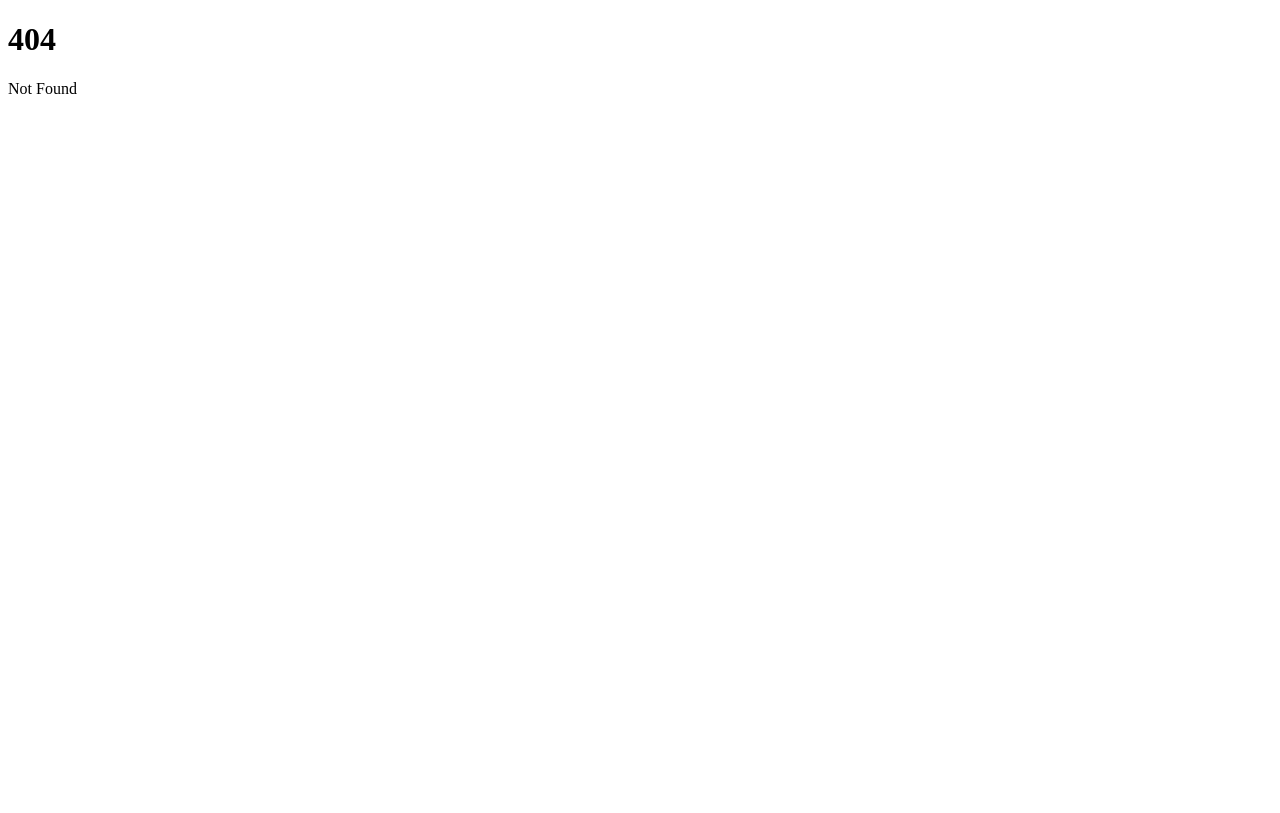
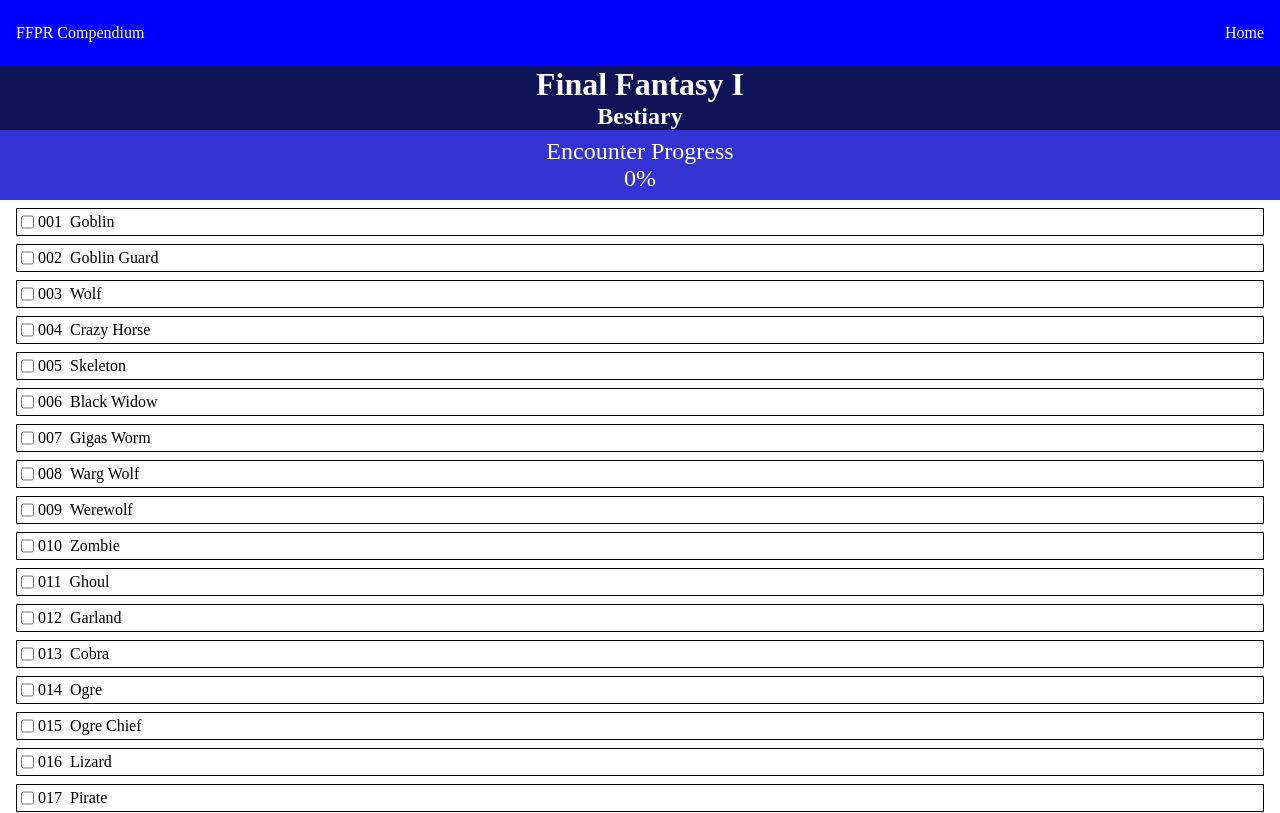
Before and after one commit to dan-collins-dev/ffpr-bestiaries, a SvelteKit app: page /ff1/bestiary in a window 1280 px wide. Before the commit this address had no page. Shown: the top 813 px of the page. Built offline with nearby package versions, Linux system fonts and the light colour scheme.

Commit message:
routing for ff1 content updated

```diff
--- /dev/null
+++ b/src/routes/+layout.svelte
@@ -0,0 +1,48 @@
+<script>
+	import '../app.css';
+</script>
+
+
+<header>
+	<p>FFPR Compendium</p>
+	<nav>
+		<ul>
+			<li><a href="/">Home</a></li>
+	</nav>
+</header>
+
+
+<style>
+	header {
+		background-color: blue;
+		color: white;
+		display: flex;
+		padding: 1rem .5rem;
+	}
+
+    ul {
+        display: flex;
+    }
+
+	p {
+		font-size: 1rem;
+        padding: .5rem;
+	}
+
+	nav {
+		margin-left: auto;
+	}
+
+	li {
+		list-style: none;
+        padding: .5rem;
+	}
+
+	a {
+		color: white;
+		text-decoration: none;
+
+	}
+</style>
+
+<slot />
--- a/src/routes/+page.svelte
+++ b/src/routes/+page.svelte
@@ -1,68 +1,5 @@
-<script>
-	import { onMount } from 'svelte';
-	import '../app.css';
-	import EncounterTotal from '../components/EncounterTotal.svelte';
-	import Entry from '../components/Entry.svelte';
-	import bestiary from '../data/ff1/bestiary.json';
-	let large = '.large';
-	let small = '.small';
-	let ls = JSON.stringify(bestiary);
-	let bJson = JSON.parse(ls)
-	let encounteredMonsters = 0
-	onMount(() => {
-		console.log("Page is in onMount")
-		if (localStorage.getItem('entries') === null) {
-			localStorage.setItem('entries', ls);
-		} else {
-			// console.log('Entries found');
-			bJson = JSON.parse(localStorage.getItem("entries"))
-		}
-	});
-
-	const handleEntryUpdate = (e) => {
-		console.log(e.detail.idx);
-		console.log(bJson[e.detail.idx])
-		bJson[e.detail.idx].encountered = !bJson[e.detail.idx].encountered
-		localStorage.setItem("entries", JSON.stringify(bJson))
-	};
-
-	const say = (e) => {
-		console.log(e.target)
-	}
-
-
-</script>
-
-<p class:large>Final Fantasy I</p>
-<p class:small>Bestiary</p>
-<EncounterTotal />
-<div>
-	{#each bJson as entry, idx (entry.id)}
-		<Entry
-			on:entryUpdate={handleEntryUpdate}
-			index={idx}
-			monsterId={entry.id}
-			name={entry.name}
-			encountered={entry.encountered}
-		/>
-	{/each}
-</div>
-
-<style>
-	p {
-		background-color: hsl(237, 70%, 20%);
-		color: white;
-		text-align: center;
-		font-weight: bolder;
-		font-size: 2rem;
-	}
-
-	.large {
-		font-weight: bolder;
-		font-size: 2rem;
-	}
-
-	.small {
-		font-size: 1.5rem;
-	}
-</style>
+<h1>Games</h1>
+<hr>
+<ul>
+    <li><a href="./ff1/bestiary">Link to bestiary</a></li>
+</ul>
--- /dev/null
+++ b/src/routes/ff1/bestiary/+page.svelte
@@ -0,0 +1,68 @@
+<script>
+	import { onMount } from 'svelte';
+	import '../../../app.css';
+	import EncounterTotal from '../../../components/EncounterTotal.svelte';
+	import Entry from '../../../components/Entry.svelte';
+	import bestiary from '../../../data/ff1/bestiary.json';
+	let large = '.large';
+	let small = '.small';
+	let ls = JSON.stringify(bestiary);
+	let bJson = JSON.parse(ls)
+	let encounteredMonsters = 0
+	onMount(() => {
+		console.log("Page is in onMount")
+		if (localStorage.getItem('entries') === null) {
+			localStorage.setItem('entries', ls);
+		} else {
+			// console.log('Entries found');
+			bJson = JSON.parse(localStorage.getItem("entries"))
+		}
+	});
+
+	const handleEntryUpdate = (e) => {
+		console.log(e.detail.idx);
+		console.log(bJson[e.detail.idx])
+		bJson[e.detail.idx].encountered = !bJson[e.detail.idx].encountered
+		localStorage.setItem("entries", JSON.stringify(bJson))
+	};
+
+	const say = (e) => {
+		console.log(e.target)
+	}
+
+
+</script>
+
+<p class:large>Final Fantasy I</p>
+<p class:small>Bestiary</p>
+<EncounterTotal />
+<div>
+	{#each bJson as entry, idx (entry.id)}
+		<Entry
+			on:entryUpdate={handleEntryUpdate}
+			index={idx}
+			monsterId={entry.id}
+			name={entry.name}
+			encountered={entry.encountered}
+		/>
+	{/each}
+</div>
+
+<style>
+	p {
+		background-color: hsl(237, 70%, 20%);
+		color: white;
+		text-align: center;
+		font-weight: bolder;
+		font-size: 2rem;
+	}
+
+	.large {
+		font-weight: bolder;
+		font-size: 2rem;
+	}
+
+	.small {
+		font-size: 1.5rem;
+	}
+</style>
```
Also changed, not shown: src/data/ff1/chests.json (+48 -0 lines), src/routes/ff1/+page.svelte (added).
